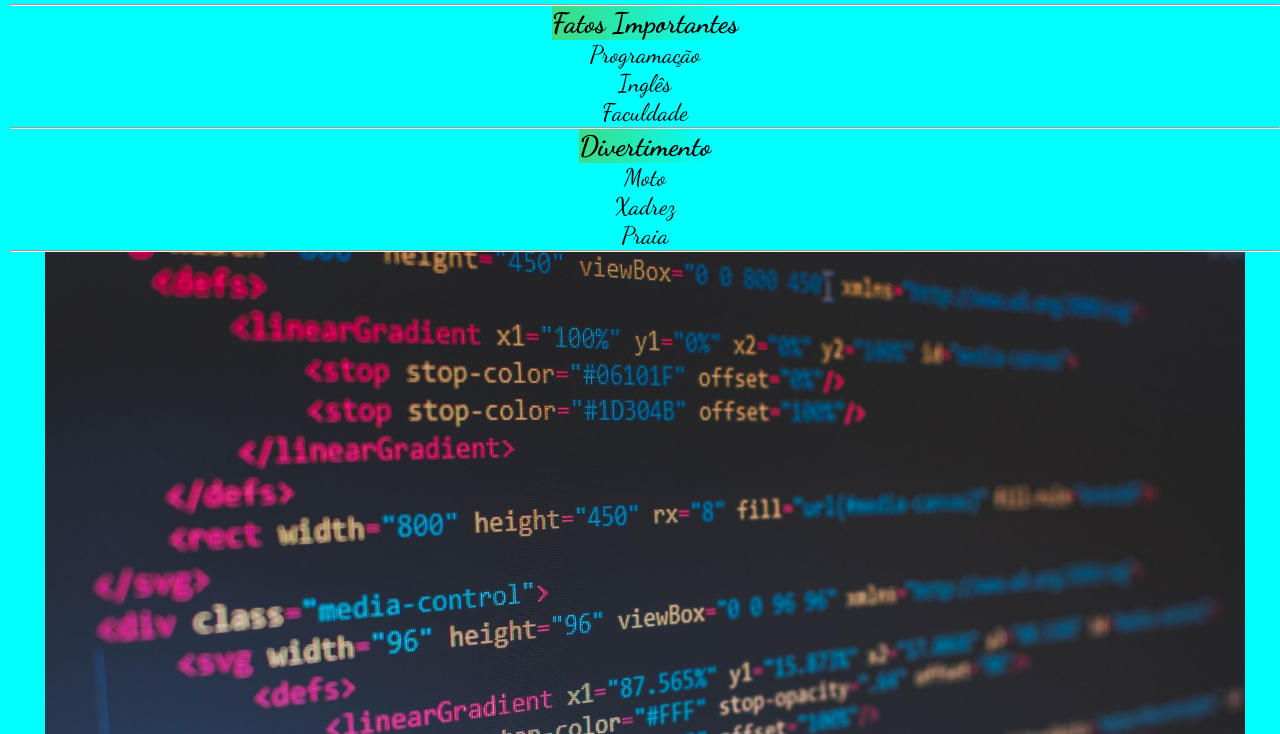
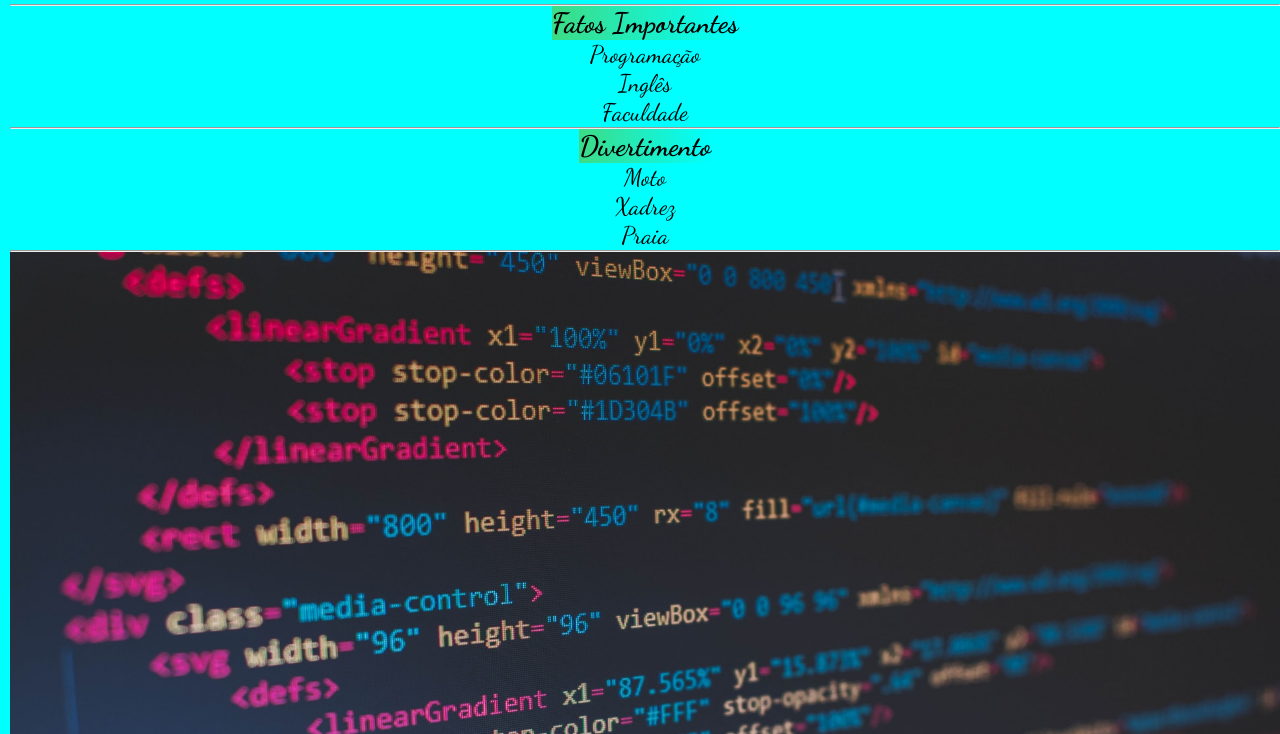
Before and after one commit to luizhenrique449944/Biografia, a plain HTML site: page index.html in a window 1280 px wide. Shown: the part 66-800 px from the top of the page. Drawn offline with Linux system fonts and the light colour scheme; a web font is replaced by a local one.

Commit message:
alterações no README.MD

```diff
--- a/index.html
+++ b/index.html
@@ -9,7 +9,7 @@
     <meta name="Keywords" content="HTML, CSS">
     <meta name="author" content="Luiz Henrique Ramos Dos Santos">
     <link rel="stylesheet" type="text/css" href="stylesheet.css">
-    <link rel="shortcut icon" href="/ícone.png" type="image/x-icon">
+    <link rel="shortcut icon" href="ÍCONES/ícone.png" type="image/x-icon">
     <title>Biografia(MAIS TAGS-HTML)</title>
     <style>
         @import url('https://fonts.googleapis.com/css2?family=Vujahday+Script&display=swap');
@@ -58,7 +58,7 @@
         <hr>
 
          <div>
-             <img src="IMAGEM_HTML.jpg" alt="Imgem_código" title="Código_HTML">
+             <img src="IMG/IMAGEM_HTML.jpg" alt="Imgem_código" title="Código_HTML">
              <br>
              <a href="https://www.chess.com/play" title="Link_favorito_xadrez" target="_blank">&lt;Meu link favorito é Link_xadrez&gt;</a>
          </div>
--- a/stylesheet.css
+++ b/stylesheet.css
@@ -36,6 +36,8 @@ img {
     width: 1200px;
     height: 800px;
     margin-bottom: 10px;
+    margin: 0;
+    width: 100%;
 }
 ul > li {
     font-family: 'Dancing Script', cursiva;
```
Also changed, not shown: IMG/IMAGEM_HTML.jpg (renamed from IMAGEM_HTML.jpg), ÍCONES/ícone.png (renamed from ícone.png), 1 other file.
